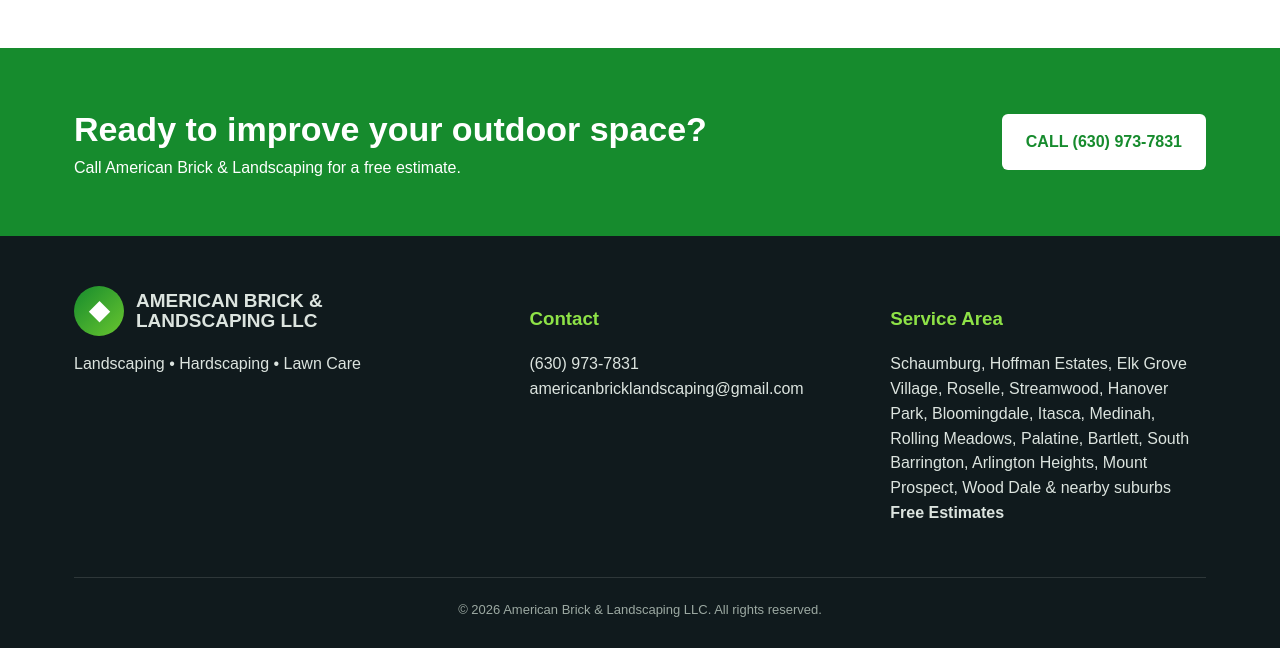
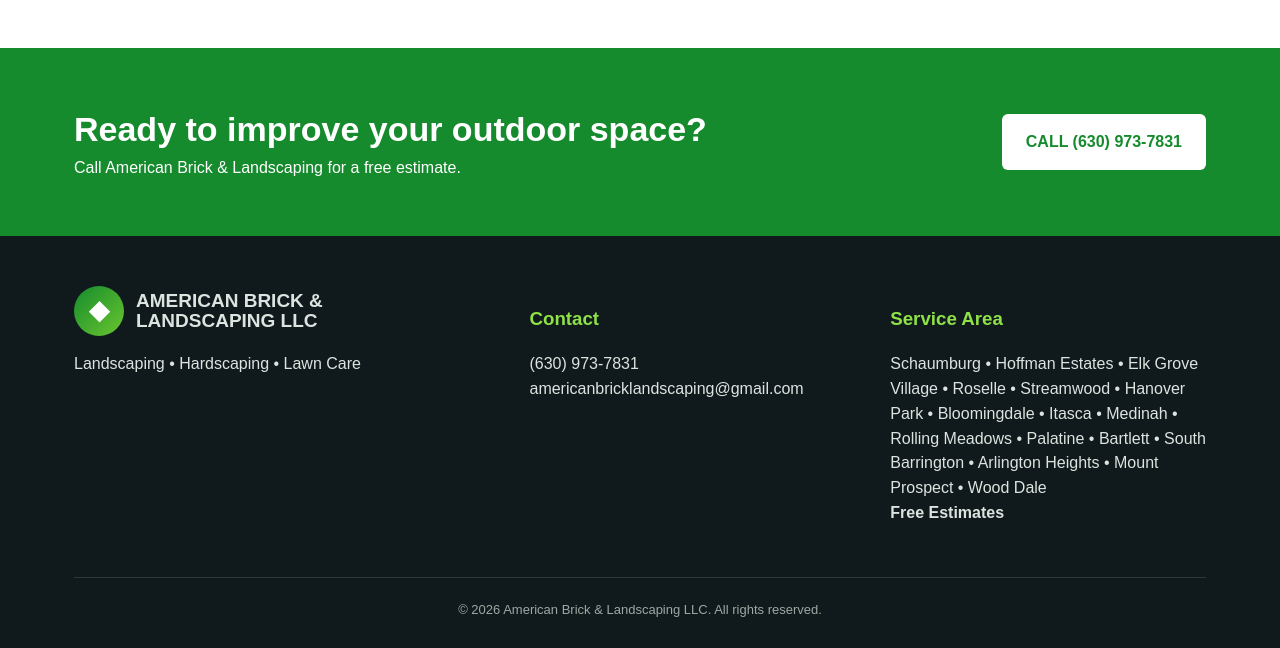
Before and after one commit to ABLandscaping/AmericanBrickLandscaping, a plain HTML site: page index.html in a window 1280 px wide. Shown: the part 1998-2646 px from the top of the page. Drawn offline with Linux system fonts and the light colour scheme.

Commit message:
Update footer service area suburb list

```diff
--- a/index.html
+++ b/index.html
@@ -6,4 +6,4 @@
 <section class="about" id="about"><div class="about-img"></div><div class="about-copy"><div class="eyebrow" style="color:var(--green)">ABOUT US</div><h2>Your Local Landscaping & Hardscaping Experts</h2><p>American Brick & Landscaping provides landscaping and hardscaping services in Schaumburg and surrounding suburbs within approximately 10 miles. Whether it’s building a custom patio, refreshing your lawn or creating an outdoor makeover, we focus on clear communication, fair pricing and quality work.</p><div class="checks"><span>Reliable Service</span><span>Affordable Pricing</span><span>Free Estimates</span><span>Quality Work</span></div></div></section>
 <section class="projects" id="work"><div class="wrap"><div class="eyebrow" style="color:var(--green)">OUR WORK</div><h2>Recent Projects</h2><div class="gallery"><img src="https://static.wixstatic.com/media/71c177_8ab4193883b94e689100fdd19e9ded27~mv2.jpg" alt="Drainage landscaping project"><img src="https://static.wixstatic.com/media/71c177_dea1025d6135494a84adf0130c4241e5~mv2.jpg" alt="Retaining wall project"><img src="https://static.wixstatic.com/media/71c177_f0b27d8238d34c0787d3438a5c013055~mv2.jpg" alt="Tree landscaping project"><img src="https://static.wixstatic.com/media/71c177_aa30f091eb174d25b0de1f2f28b717d4~mv2.jpg" alt="Mulch landscaping project"></div></div></section>
 <section class="quote"><div class="wrap"><div><h2>Ready to improve your outdoor space?</h2><div>Call American Brick & Landscaping for a free estimate.</div></div><a class="cta" href="tel:+16309737831">CALL (630) 973-7831</a></div></section></main>
-<footer id="contact"><div class="wrap"><div class="foot"><div><div class="brand"><span class="mark">◆</span><span>AMERICAN BRICK &<br>LANDSCAPING LLC</span></div><p>Landscaping • Hardscaping • Lawn Care</p></div><div><h3>Contact</h3><p><a href="tel:+16309737831">(630) 973-7831</a><br><a href="mailto:americanbricklandscaping@gmail.com">americanbricklandscaping@gmail.com</a></p></div><div><h3>Service Area</h3><p>Schaumburg, Hoffman Estates, Elk Grove Village, Roselle, Streamwood, Hanover Park, Bloomingdale, Itasca, Medinah, Rolling Meadows, Palatine, Bartlett, South Barrington, Arlington Heights, Mount Prospect, Wood Dale & nearby suburbs<br><strong>Free Estimates</strong></p></div></div><div class="copyright">© 2026 American Brick & Landscaping LLC. All rights reserved.</div></div></footer></body></html>
+<footer id="contact"><div class="wrap"><div class="foot"><div><div class="brand"><span class="mark">◆</span><span>AMERICAN BRICK &<br>LANDSCAPING LLC</span></div><p>Landscaping • Hardscaping • Lawn Care</p></div><div><h3>Contact</h3><p><a href="tel:+16309737831">(630) 973-7831</a><br><a href="mailto:americanbricklandscaping@gmail.com">americanbricklandscaping@gmail.com</a></p></div><div><h3>Service Area</h3><p>Schaumburg • Hoffman Estates • Elk Grove Village • Roselle • Streamwood • Hanover Park • Bloomingdale • Itasca • Medinah • Rolling Meadows • Palatine • Bartlett • South Barrington • Arlington Heights • Mount Prospect • Wood Dale<br><strong>Free Estimates</strong></p></div></div><div class="copyright">© 2026 American Brick & Landscaping LLC. All rights reserved.</div></div></footer></body></html>
```
